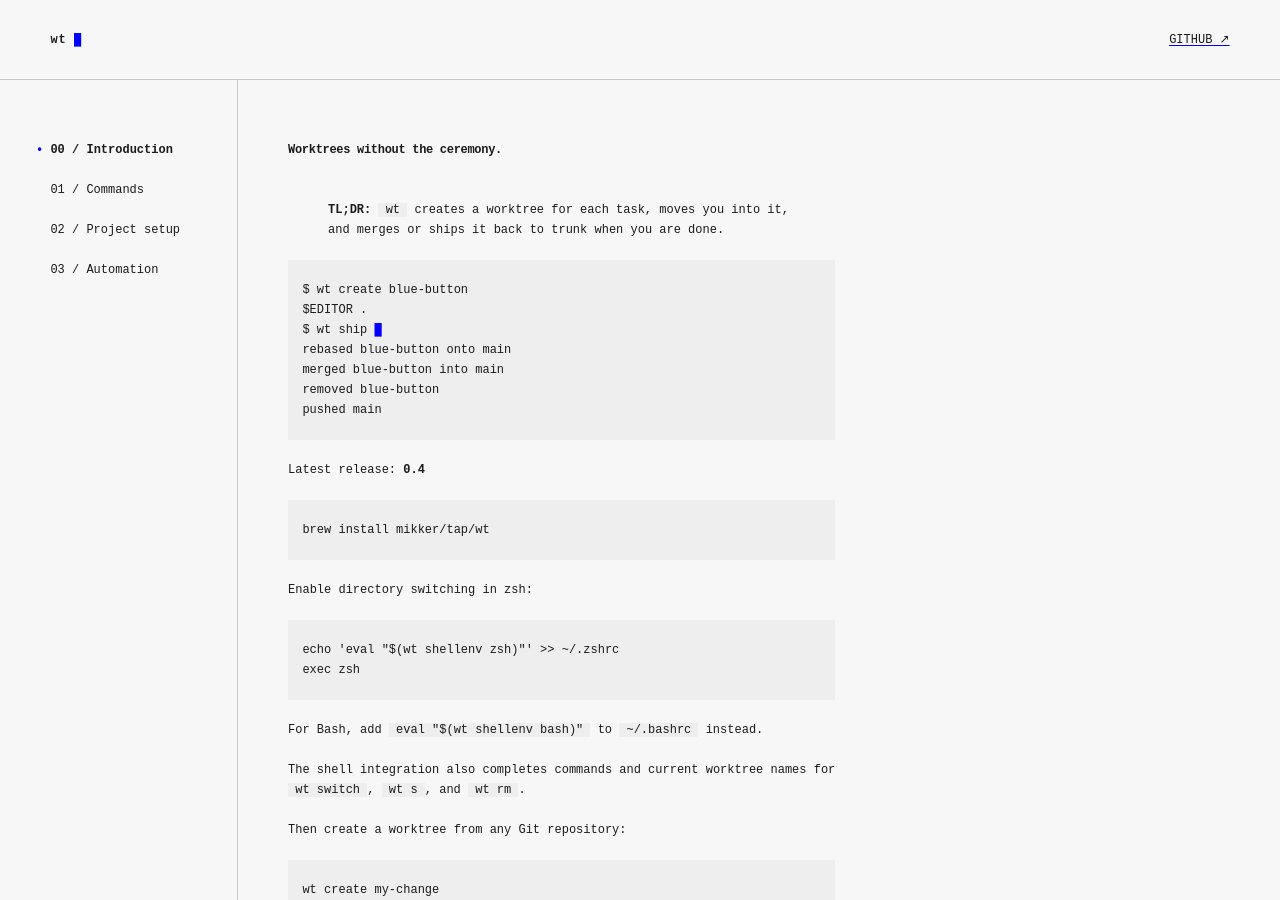
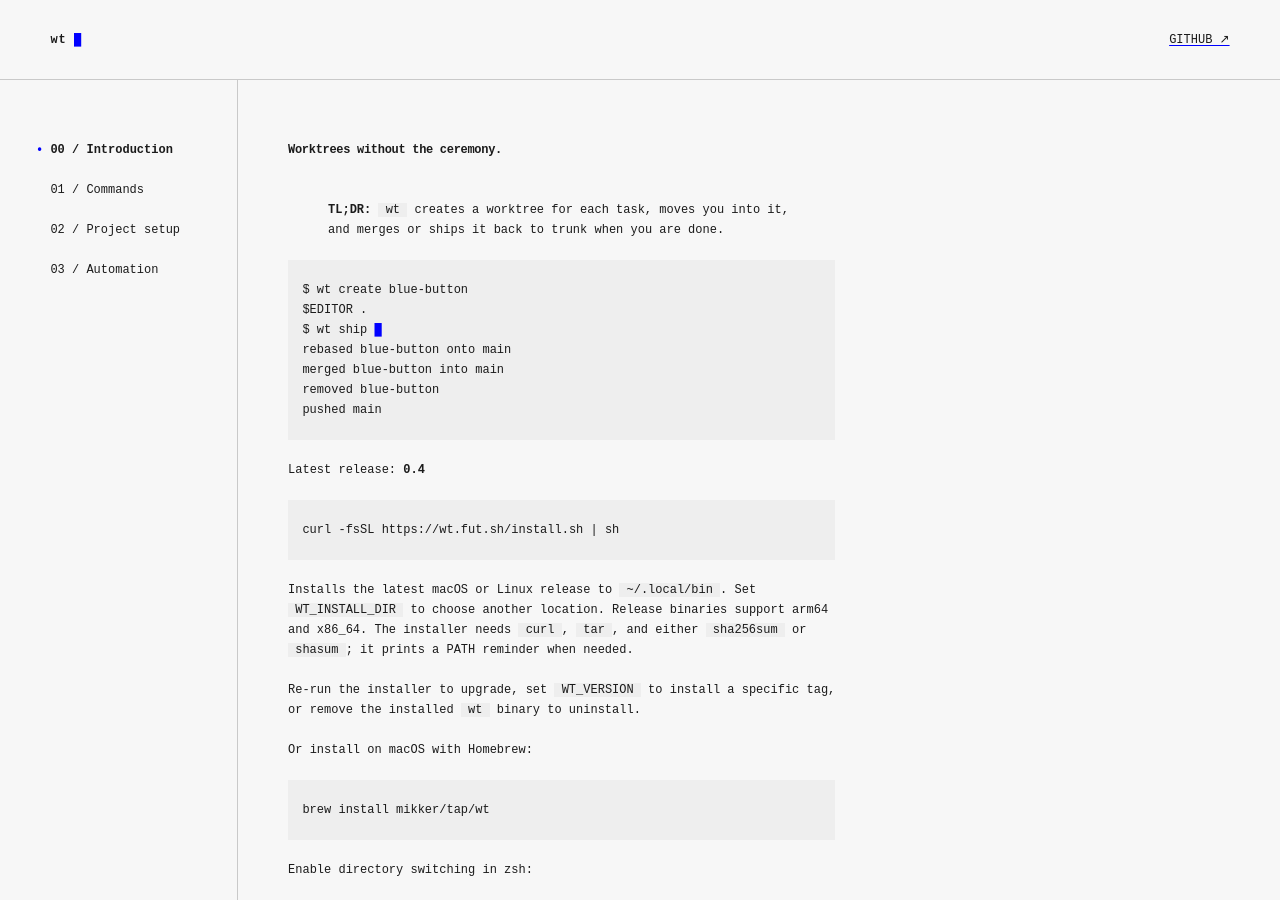
Before and after one commit to mikker/wt, a Jekyll site: the page built from docs/index.md, in a window 1280 px wide and 900 px high. Built offline with Jekyll 4.4.1, drawn with Linux system fonts in a browser that asks for light colours.

Commit message:
Add curl installer

````diff
--- a/docs/index.md
+++ b/docs/index.md
@@ -19,6 +19,20 @@ removed blue-button
 pushed main</code></pre>
 
 Latest release: **{{ site.version }}**
+
+```sh
+curl -fsSL https://wt.fut.sh/install.sh | sh
+```
+
+Installs the latest macOS or Linux release to `~/.local/bin`. Set
+`WT_INSTALL_DIR` to choose another location. Release binaries support arm64
+and x86_64. The installer needs `curl`, `tar`, and either `sha256sum` or
+`shasum`; it prints a PATH reminder when needed.
+
+Re-run the installer to upgrade, set `WT_VERSION` to install a specific tag,
+or remove the installed `wt` binary to uninstall.
+
+Or install on macOS with Homebrew:
 
 ```sh
 brew install mikker/tap/wt
````
Also changed, not shown: .github/workflows/pages.yml, CHANGELOG.md, 1 other file.
